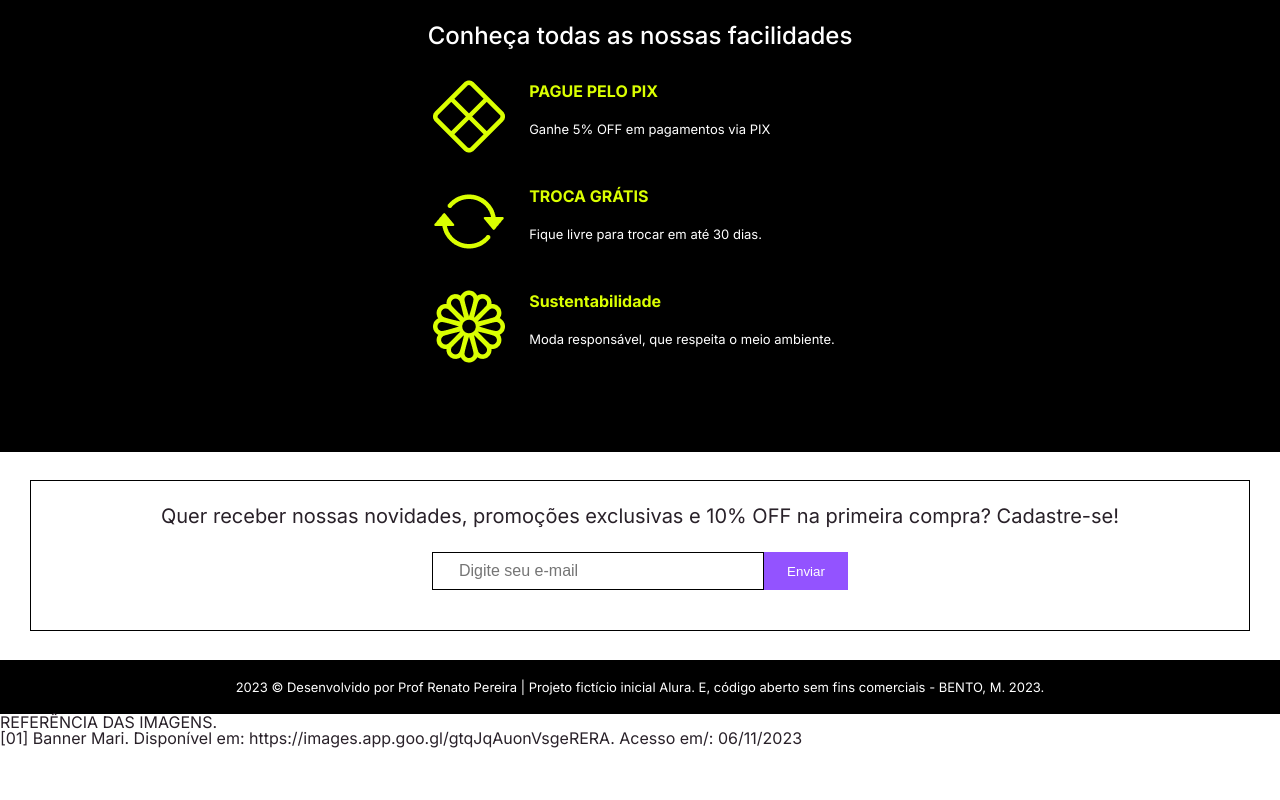
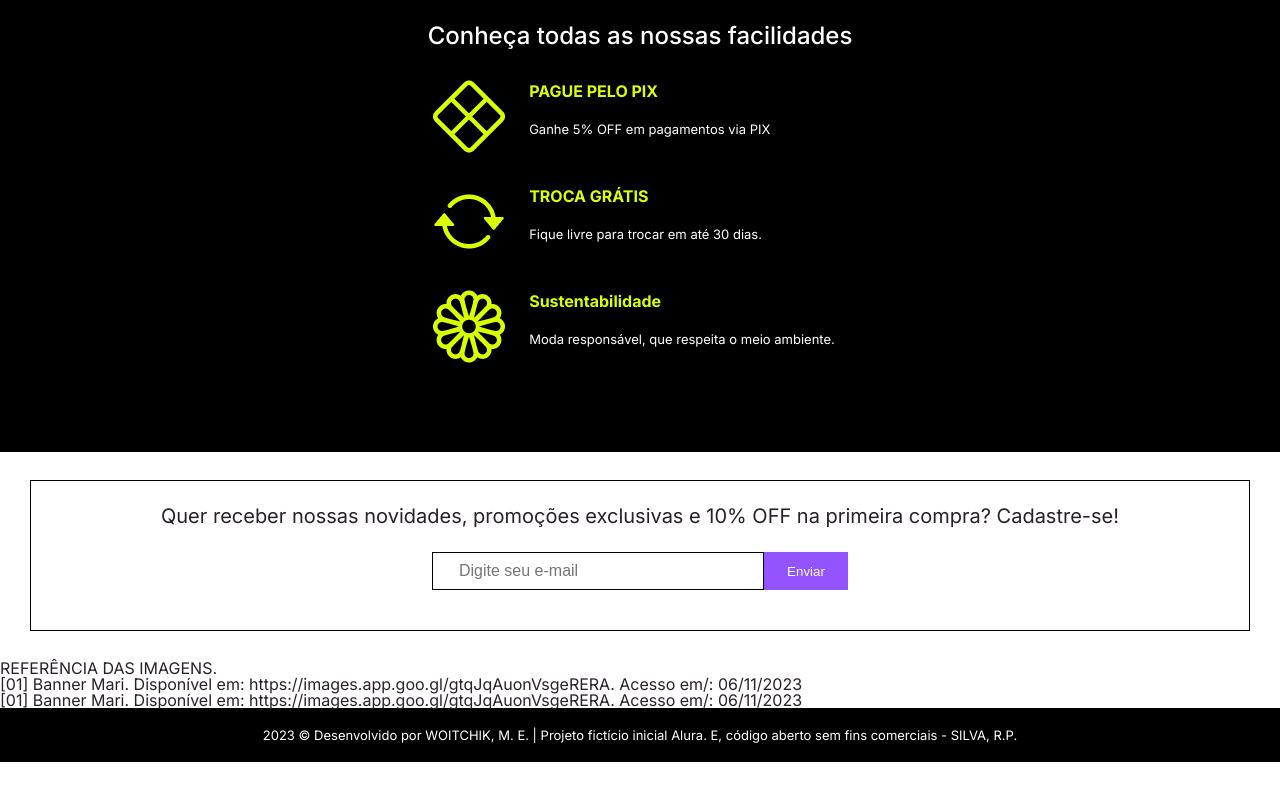
Before and after one commit to mariaeduardawoitchik/marimaria, a website: page index.html in a window 1280 px wide. Shown: the part 1957-2757 px from the top of the page. After the commit the page ends 2719 px from the top, so only its background shows below. Drawn offline with nearby package versions, Linux system fonts and the light colour scheme; no server answers.

Commit message:
Update index.html

```diff
--- a/index.html
+++ b/index.html
@@ -306,16 +306,28 @@
 
     </main>
 
-    <footer>
-        <p class="footer_text">2023 © Desenvolvido por Prof Renato Pereira | Projeto fictício inicial Alura. E, código aberto sem fins comerciais - BENTO, M. 2023.</p>
-        <h1>
-            REFERÊNCIA DAS IMAGENS.
-        </h1>
+
+
+
+
+
+    <div clas="referencia">
+    <h1> REFERÊNCIA DAS IMAGENS. </h1>
         <ol>
             <li>[01] Banner Mari. Disponível em: https://images.app.goo.gl/gtqJqAuonVsgeRERA. Acesso em/: 06/11/2023</li>
+            <li>[01] Banner Mari. Disponível em: https://images.app.goo.gl/gtqJqAuonVsgeRERA. Acesso em/: 06/11/2023</li>
+        </ol>
+    </div>
 
-        </ol>
-        <p class="footer_text">2023 © Desenvolvido por Prof Renato Pereira | Projeto fictício inicial Alura. E, código aberto sem fins comerciais - BENTO, M. 2023.</p>
+
+
+
+
+
+
+    <footer>
+        <p class="footer_text">2023 © Desenvolvido por WOITCHIK, M. E. | Projeto fictício inicial Alura. E, código aberto sem fins comerciais - SILVA, R.P.</p>
+
     </footer>
 </body>
 </html>
```
